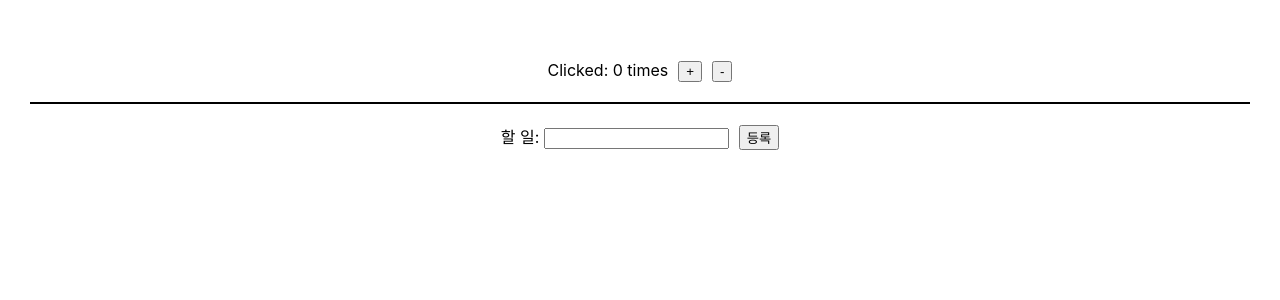
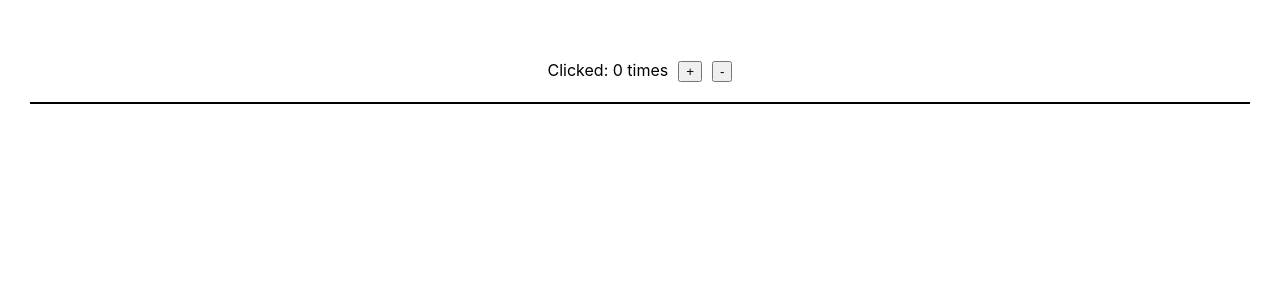
Before and after one commit to sbpark88/react-store, a React (Create React App) app: page / in a window 1280 px wide. Shown: the top 300 px of the page. Built offline with nearby package versions, Linux system fonts and the light colour scheme.

Commit message:
Revert "Add: Todo using 'create'"
This reverts commit 05ffce0f9106756130bddf96ab84edcae2f6a7e8.

```diff
--- a/src/App.tsx
+++ b/src/App.tsx
@@ -1,13 +1,11 @@
 import React from "react";
 import "./App.css";
 import Counter from "./features/counter/Counter";
-import Todo from "./features/todo/Todo";
 
 function App() {
   return (
     <div className="App">
       <Counter />
-      <Todo />
     </div>
   );
 }
--- a/src/features/todo/Todo.tsx
+++ /dev/null
@@ -1,44 +0,0 @@
-import React, { useCallback, useState } from "react";
-import "./Todo.css";
-import { TodoItem, useTodoStore } from "./todoStore";
-
-const Todo: React.FC = () => {
-  const [title, setTitle] = useState("");
-  const { list, addTodo } = useTodoStore();
-  const onInputChange = useCallback(
-    (event: React.ChangeEvent<HTMLInputElement>) => {
-      setTitle(event.target.value);
-    },
-    [],
-  );
-  const createTodo = useCallback(
-    (event: React.MouseEvent<HTMLButtonElement>) => {
-      addTodo(title);
-      setTitle("");
-    },
-    [addTodo, title],
-  );
-
-  return (
-    <section className="todos-container">
-      할 일: <input id="todo-text" onChange={onInputChange} value={title} />
-      <button onClick={createTodo}>등록</button>
-      <div className="todo-list">
-        {list?.map((todo) => <Item key={todo.id} {...todo} />)}
-      </div>
-    </section>
-  );
-};
-
-export default Todo;
-
-const Item: React.FC<TodoItem> = ({ id, title }) => {
-  const { deleteTodo } = useTodoStore();
-  return (
-    <div className="todos--item">
-      <div className="todos--id">{id}</div>
-      <div className="todos--title">{title}</div>
-      <button onClick={() => deleteTodo({ id, title })}>제거</button>
-    </div>
-  );
-};
--- a/src/features/todo/todoStore.ts
+++ /dev/null
@@ -1,28 +0,0 @@
-import { create } from "zustand";
-
-type State = {
-  list: TodoItem[];
-};
-
-type Actions = {
-  addTodo: (title: TodoItem["title"]) => void;
-  deleteTodo: ({ id, title }: TodoItem) => void;
-};
-
-export interface TodoItem {
-  id: number;
-  title: string;
-}
-
-export const useTodoStore = create<State & Actions>((set) => ({
-  list: [],
-  addTodo: (title) =>
-    set((state) => ({ list: [...state.list, { id: nextId(), title }] })),
-  deleteTodo: ({ id }) =>
-    set((state) => ({ list: state.list.filter((todo) => todo.id !== id) })),
-}));
-
-const nextId = (() => {
-  let id = 1;
-  return () => id++;
-})();
```
